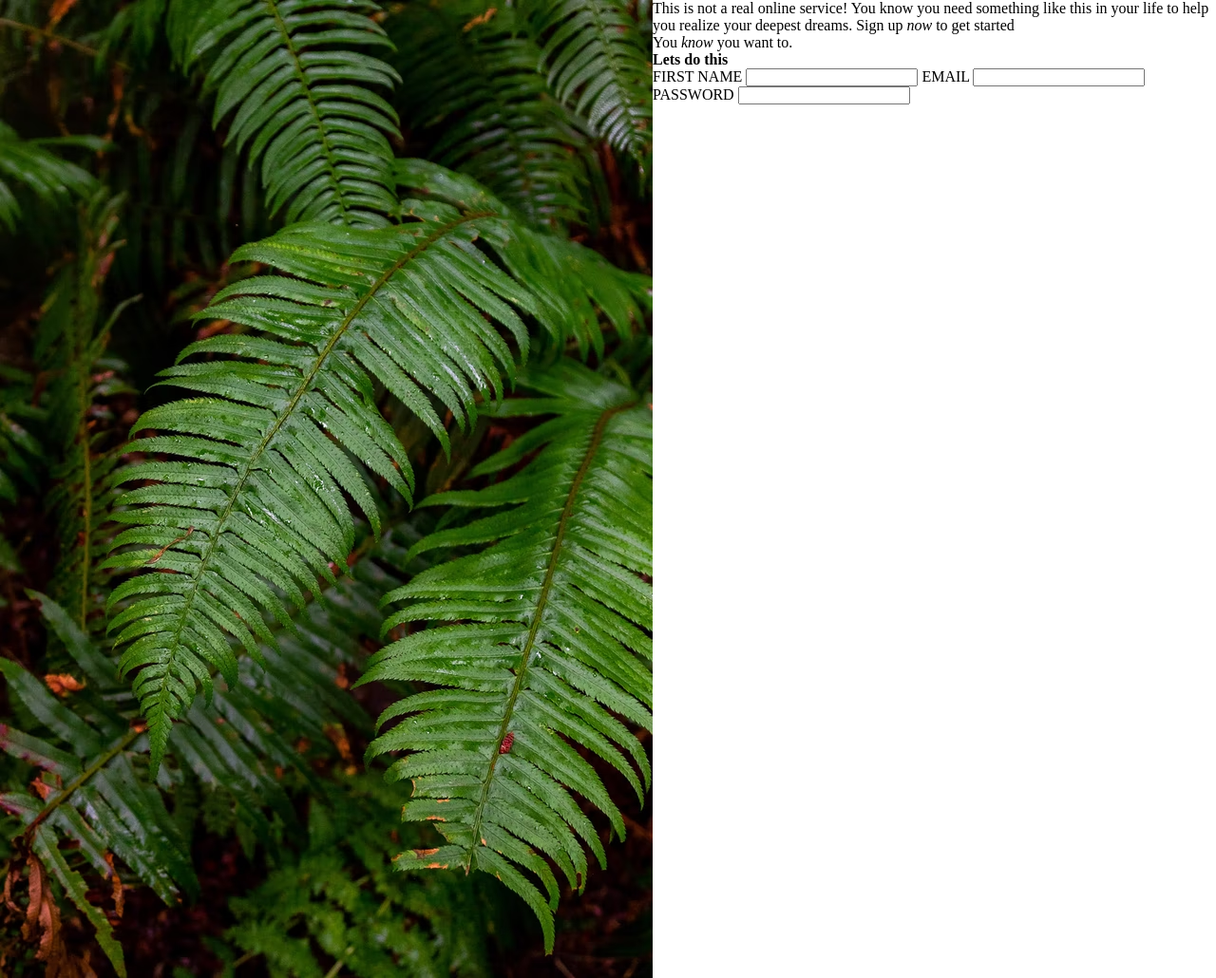
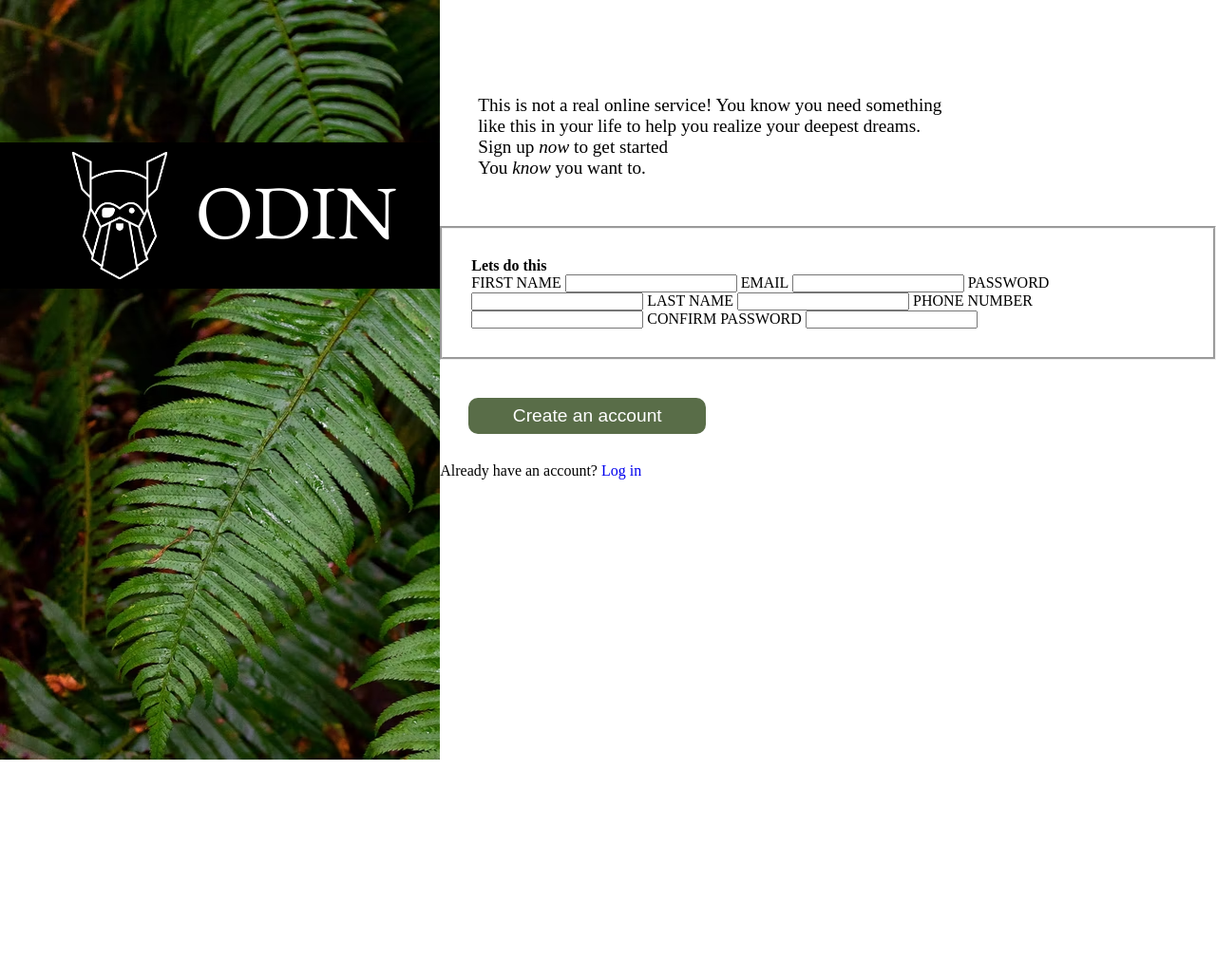
Before and after one commit to jamesrhurtado/sign-up-form, a plain HTML site: page index.html in a window 1280 px wide. Shown: the whole page at 95% size. After the commit the page ends 800 px from the top, so only its background shows below. Drawn offline with nearby package versions, Linux system fonts and the light colour scheme.

Commit message:
created basic UI

```diff
--- a/index.html
+++ b/index.html
@@ -9,19 +9,20 @@
 </head>
 <body>
     <section class = "container">
-        <div class="image">
-            <div class = "green leaf">
-                <img src="images/green-leaf.avif" alt="green lead">
-            </div>
+        <div class="images">
             <div class = "logo">
                 <img src="images/odin.png" alt="odin logo">
+                <p>ODIN</p>
             </div>
         </div>
-        <div class="form">
+        <div class="sign-up-side">
             <div class="text">
                 <p>This is not a real online service! You know
                     you need something like this in your life to help you
-                    realize your deepest dreams. Sign up <i>now</i> to get
+                    realize your deepest dreams.
+                </p>
+                <p>
+                    Sign up <i>now</i> to get
                     started
                 </p>
                 <p>You <i>know</i> you want to.</p>
@@ -34,8 +35,15 @@
                 <input type="email" name="email" id="">
                 <label for="first-name">PASSWORD</label>
                 <input type="password" name="password" id="">
-
+                <label for="first-name">LAST NAME</label>
+                <input type="password" name="password" id="">
+                <label for="first-name">PHONE NUMBER</label>
+                <input type="password" name="password" id="">
+                <label for="first-name">CONFIRM PASSWORD</label>
+                <input type="password" name="password" id="">
             </form>
+            <button>Create an account</button>
+            <p>Already have an account? <a href="#">Log in</a></p>
         </div>
 
 
--- a/styles.css
+++ b/styles.css
@@ -1,3 +1,5 @@
+@import url('https://fonts.googleapis.com/css2?family=EB+Garamond&display=swap');
+
 
 *{
     margin: 0;
@@ -7,6 +9,73 @@
     outline: none;
 }
 
+button{
+    background-color: #596D48;
+    color: #fff;
+    padding: 0.5rem 0.75rem;
+    font-size: 1.2rem;
+    border-radius: 10px;
+    border-style: none;
+    width: 250px;
+    height: auto;
+    margin: 30px;
+}
+
 .container{
     display: flex;
 }
+
+.images{
+    background-image: url(images/green-leaf.avif);
+    background-repeat: no-repeat;
+    height: 100vh;
+    width: 80vw;
+}
+
+
+.logo {
+    position: relative;
+    top: 150px;
+    display: flex;
+    justify-content: center;
+    background-color: #000;
+}
+
+
+.logo img{
+    width: 100px;
+    margin: 10px;
+}
+
+.logo p{
+    position: relative;
+    top: 20px;
+    left: 20px;
+    text-align: center;
+    color: #fff;
+    font-family: 'EB Garamond', serif;
+    font-size: 5rem;
+    float: right;
+}
+
+
+.green-leaf img{
+    width: 480px;
+    height: auto;
+}
+
+.sign-up-side{
+    display: flex;
+    flex-direction: column;
+}
+
+form{
+    border-style: groove;
+    margin: 10px 0;
+    padding: 30px;
+}
+
+.sign-up-side .text{
+    margin: 100px 280px 40px 40px;
+    font-size: 1.2rem;
+}
```
